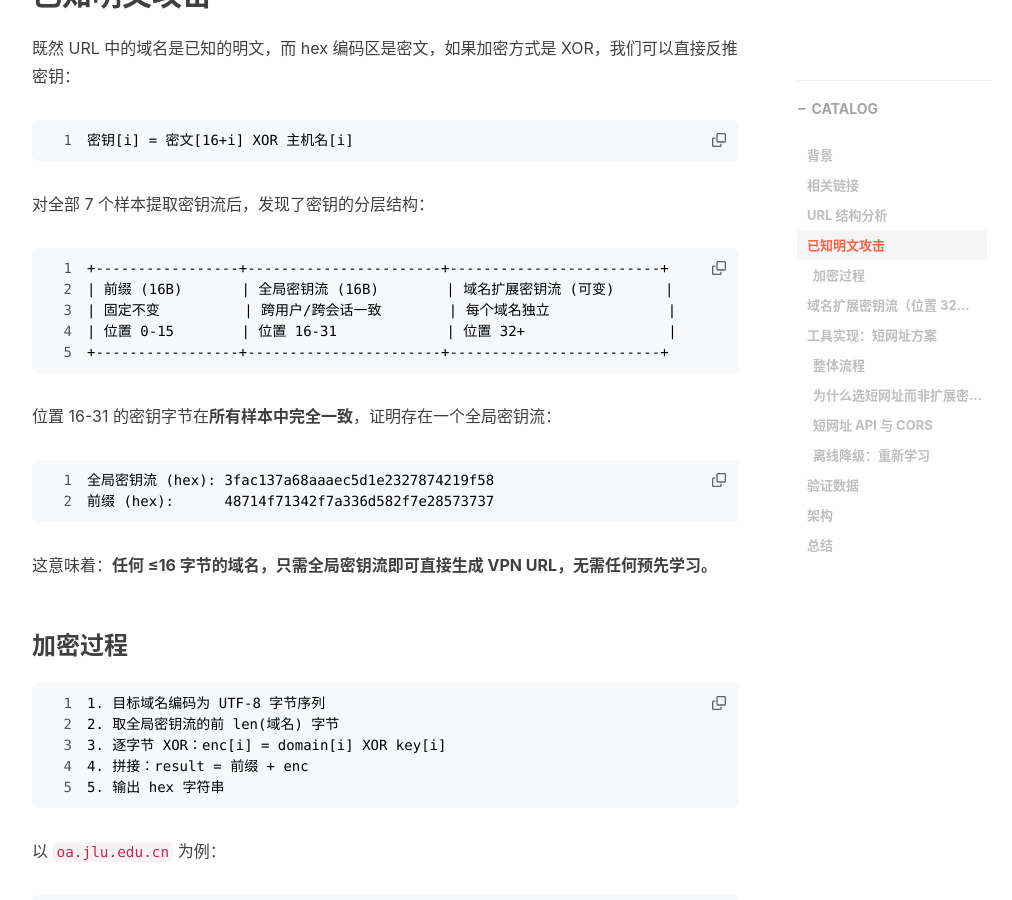
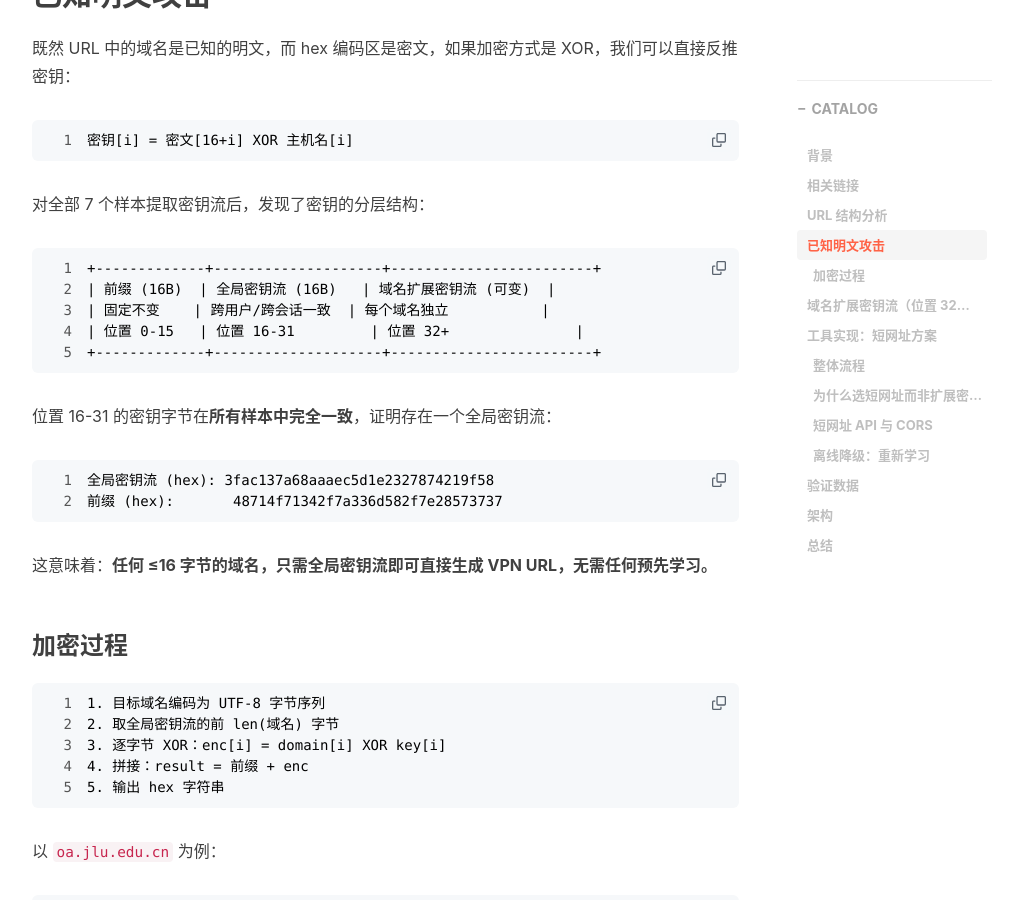
Before and after one commit to Yummy-He/Yummy-He.github.io, a Jekyll site: the page built from _posts/2026-07-26-jlu-webvpn.md, in a window 1280 px wide and 900 px high, scrolled down 2326 px. Shown: the whole window, without its empty margins (233-1245 px from the left). Built offline with Jekyll 4.4.1, drawn with Linux system fonts in a browser that asks for light colours; nearby versions of some CDN libraries; some web fonts are replaced; comment, search, counter and statistics services are not loaded.

Commit message:
修复对齐 26w30d2

````diff
--- a/_posts/2026-07-26-jlu-webvpn.md
+++ b/_posts/2026-07-26-jlu-webvpn.md
@@ -67,18 +67,18 @@
 对全部 7 个样本提取密钥流后，发现了密钥的分层结构：
 
 ```
-+-----------------+-----------------------+-------------------------+
-| 前缀 (16B)       | 全局密钥流 (16B)        | 域名扩展密钥流 (可变)      |
-| 固定不变          | 跨用户/跨会话一致        | 每个域名独立              |
-| 位置 0-15        | 位置 16-31             | 位置 32+                 |
-+-----------------+-----------------------+-------------------------+
++-------------+--------------------+------------------------+
+| 前缀 (16B)  | 全局密钥流 (16B)   | 域名扩展密钥流 (可变)  |
+| 固定不变    | 跨用户/跨会话一致  | 每个域名独立           |
+| 位置 0-15   | 位置 16-31         | 位置 32+               |
++-------------+--------------------+------------------------+
 ```
 
 位置 16-31 的密钥字节在**所有样本中完全一致**，证明存在一个全局密钥流：
 
 ```
 全局密钥流 (hex): 3fac137a68aaaec5d1e2327874219f58
-前缀 (hex):      48714f71342f7a336d582f7e28573737
+前缀 (hex):       48714f71342f7a336d582f7e28573737
 ```
 
 这意味着：**任何 ≤16 字节的域名，只需全局密钥流即可直接生成 VPN URL，无需任何预先学习。**
````
